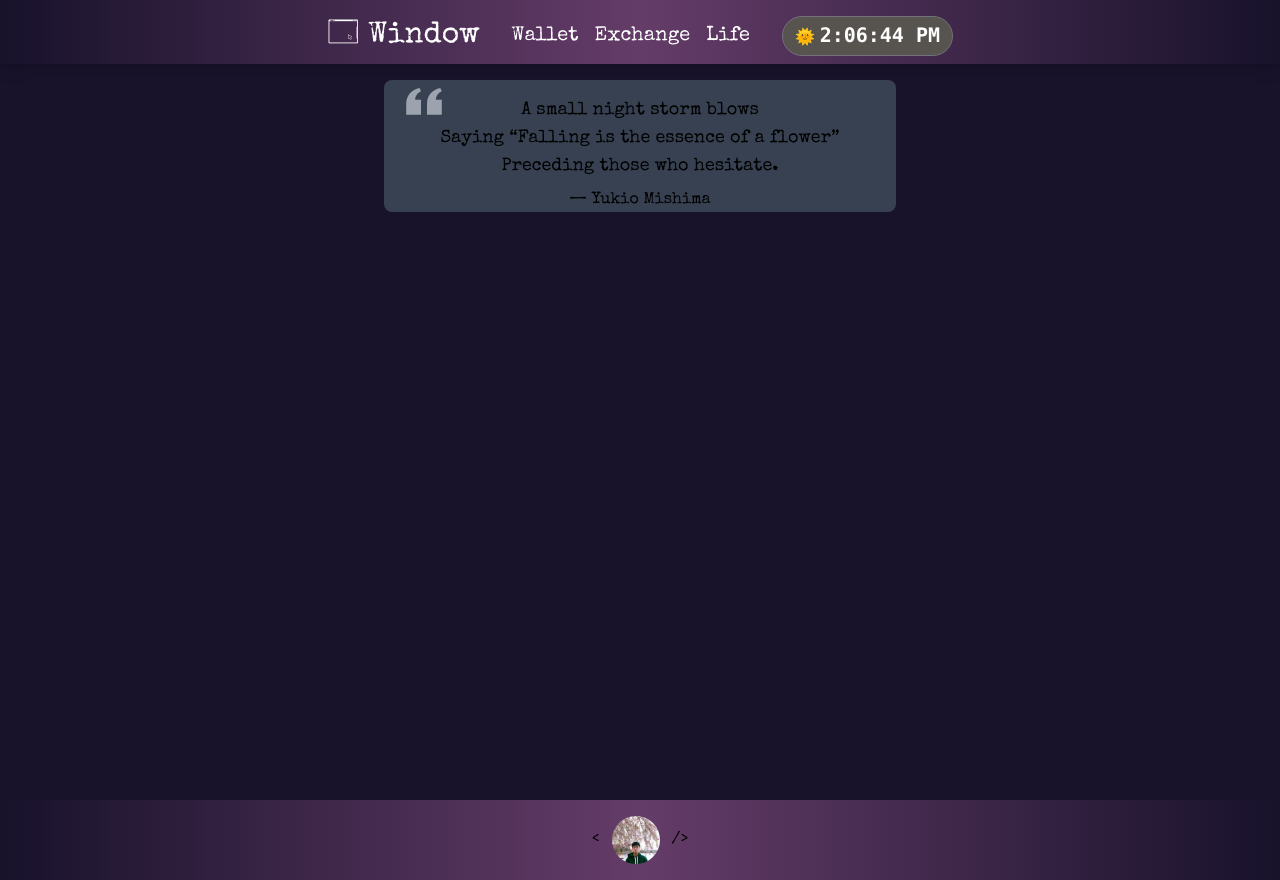
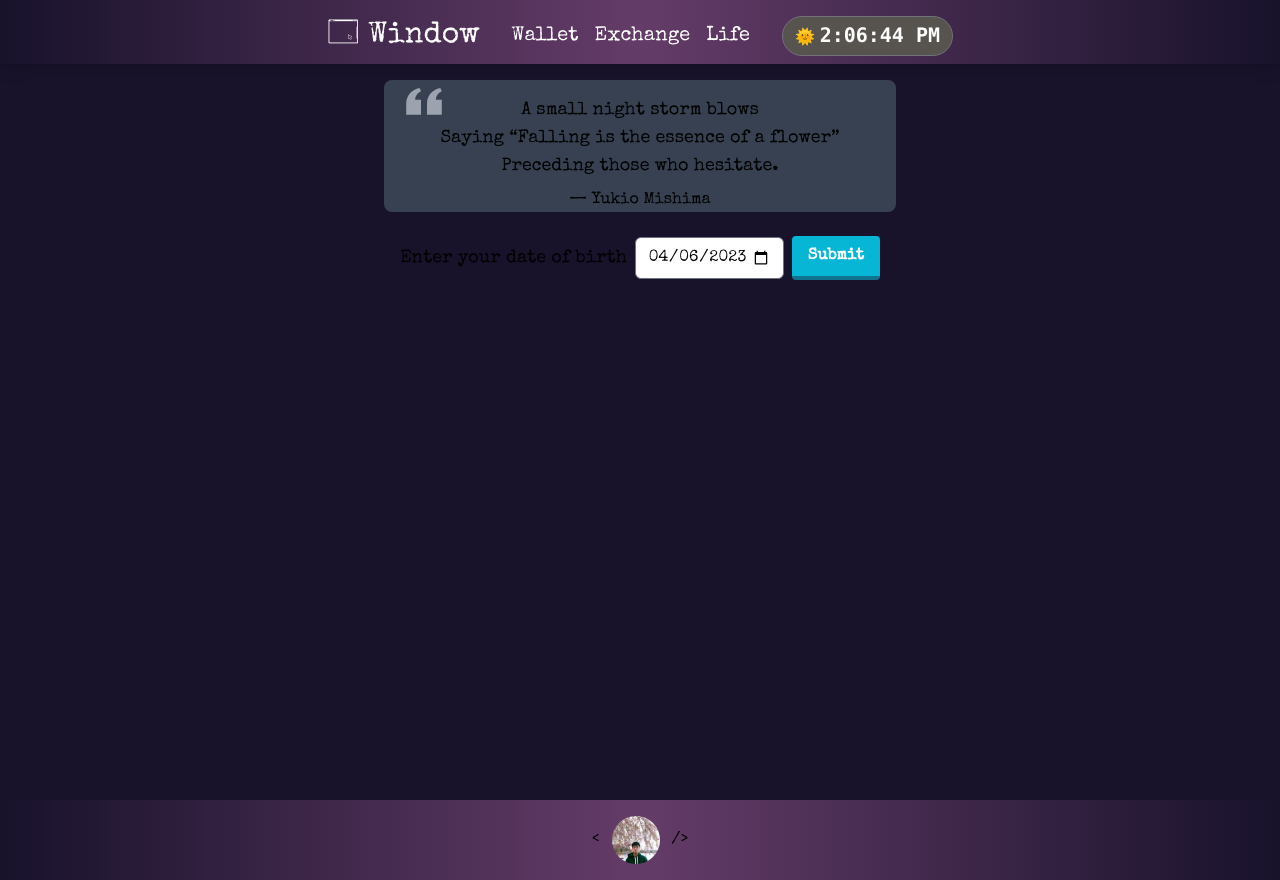
Before and after one commit to JeremyLoh/window, a Next.js app: page /life in a window 1280 px wide. Built offline with nearby package versions, Linux system fonts and the light colour scheme.

Commit message:
Add life page and tests for birthday input

```diff
--- a/pages/life.tsx
+++ b/pages/life.tsx
@@ -1,8 +1,29 @@
-import React, { FC } from "react"
+import React, { FC, useState } from "react"
 import Head from "next/head"
+import format from "date-fns/format"
 import Navbar from "../components/navbar"
+import Quote from "../components/life/quote"
 
 const Life: FC<any> = () => {
+  const [dateOfBirth, setDateOfBirth] = useState<Date>(new Date())
+  const currentDate = new Date()
+  const minYear = currentDate.getFullYear() - 80
+
+  function formatDate(date: Date) {
+    // e.g. 25th November 2022 => "yyyy-LL-dd" => 2022-11-25
+    return format(date, "yyyy-LL-dd")
+  }
+
+  function handleSubmit(event: React.FormEvent<HTMLFormElement>) {
+    event.preventDefault()
+    // TODO generate life calendar
+    return false
+  }
+
+  function handleDateChange(event: React.ChangeEvent<HTMLInputElement>): void {
+    setDateOfBirth(new Date(event.target.value))
+  }
+
   return (
     <div className="min-h-screen">
       <Head>
@@ -11,21 +32,40 @@ const Life: FC<any> = () => {
       </Head>
 
       <Navbar />
-      <blockquote data-test="life-quote" className="text-center pt-2 bg-gray-700 rounded-lg mt-4 w-4/5 lg:w-2/5 mx-auto">
-        <svg aria-hidden="true"
-             className="w-10 h-10 text-gray-400 dark:text-white ml-5"
-             viewBox="0 0 24 27" fill="none" xmlns="http://www.w3.org/2000/svg">
-          <path
-            d="M14.017 18L14.017 10.609C14.017 4.905 17.748 1.039 23 0L23.995 2.151C21.563 3.068 20 5.789 20 8H24V18H14.017ZM0 18V10.609C0 4.905 3.748 1.038 9 0L9.996 2.151C7.563 3.068 6 5.789 6 8H9.983L9.983 18L0 18Z"
-            fill="currentColor" />
-        </svg>
+      <Quote dataTest="life-quote">
         <p className="text-lg -mt-2 p-2 sm:-mt-10">
           A small night storm blows <br />
           Saying “Falling is the essence of a flower” <br />
           Preceding those who hesitate.
         </p>
         <p>— Yukio Mishima</p>
-      </blockquote>
+      </Quote>
+      <form data-test="life-date-of-birth"
+            className="mt-4 flex flex-col lg:flex-row justify-center items-center"
+            onSubmit={handleSubmit}
+      >
+        <label className="lg:text-lg p-2" htmlFor="birthDate">
+          Enter your date of birth
+        </label>
+        <input required
+               className="text-black rounded-md border shadow-sm focus:ring
+                          invalid:border-pink-500 invalid:text-red-600"
+               id="birthDate"
+               name="birthDate"
+               type="date"
+               min={`${minYear}-01-01`}
+               max={formatDate(currentDate)}
+               value={formatDate(dateOfBirth)}
+               onChange={handleDateChange}
+        />
+        <button
+          data-test="submit-date-of-birth"
+          className="rounded border-b-4 border-cyan-700 bg-cyan-500 m-2 py-2 px-4 font-bold text-white hover:border-cyan-500 hover:bg-cyan-400"
+          type="submit"
+        >
+          Submit
+        </button>
+      </form>
     </div>
   )
 }
```
Also changed, not shown: 1 other file (tests, documents, lock files or other folders).
